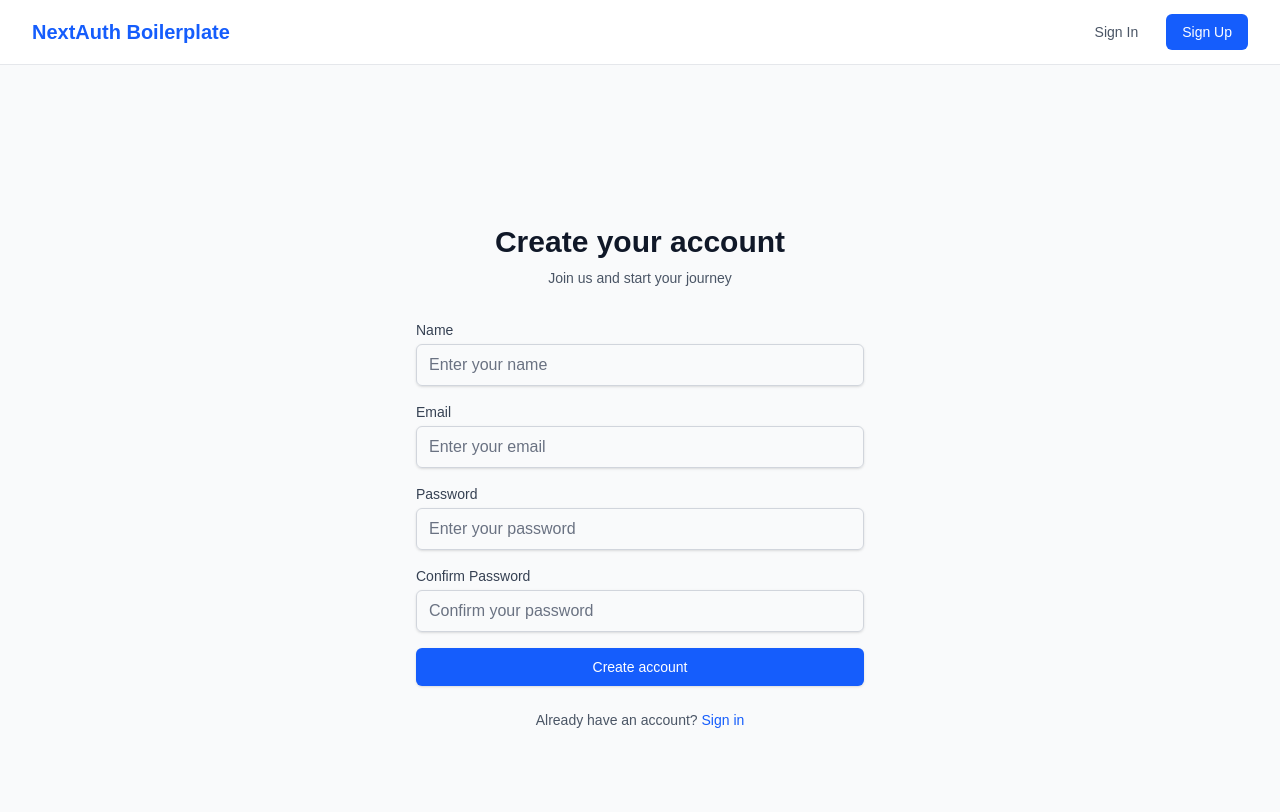
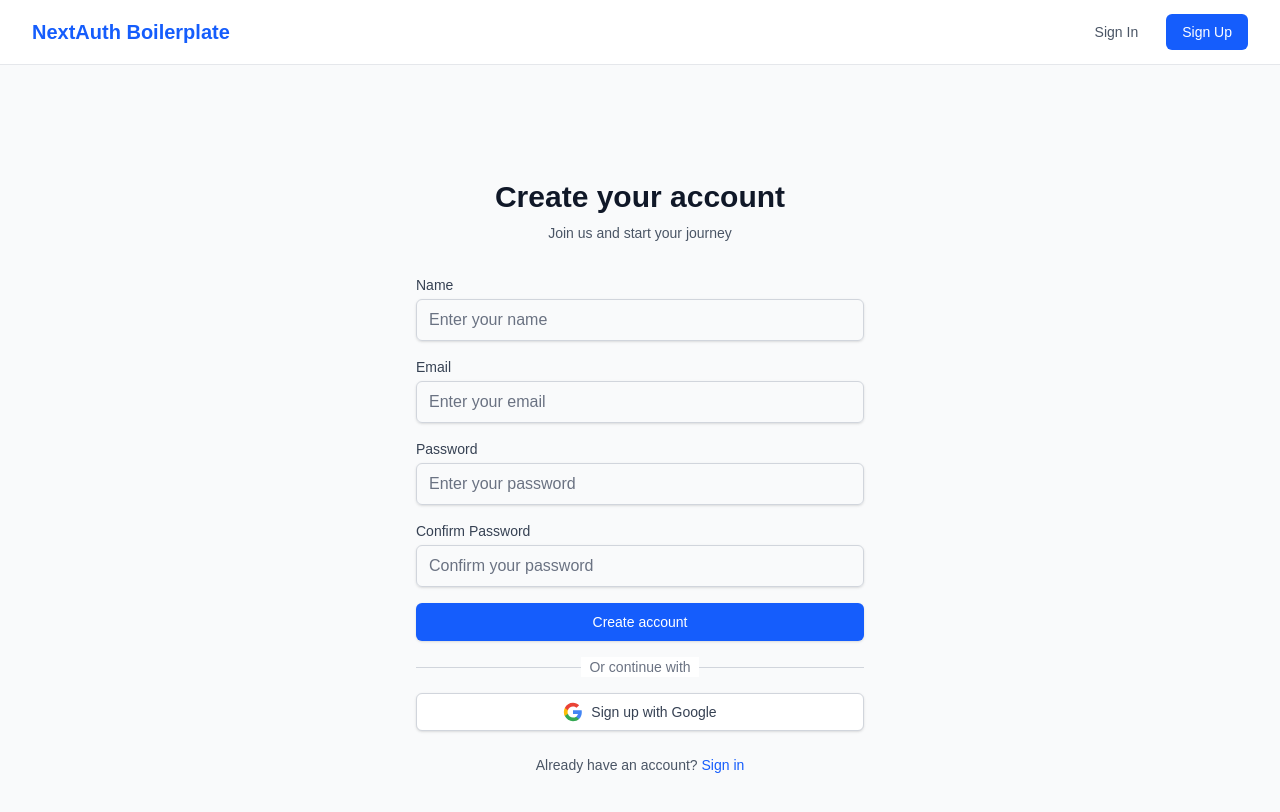
Before and after one commit to allenarduino/nextjs-prisma-auth-boilerplate, a Next.js app: page /auth/register in a window 1280 px wide. Shown: the top 812 px of the page. Built offline with nearby package versions, Linux system fonts and the light colour scheme; no server answers.

Commit message:
feat: implement Google OAuth on registration form with role management

```diff
--- a/src/components/auth/register-form.tsx
+++ b/src/components/auth/register-form.tsx
@@ -2,6 +2,7 @@
 
 import { useState } from 'react';
 import { useRouter } from 'next/navigation';
+import { signIn } from 'next-auth/react';
 import { registerSchema, type RegisterInput } from '@/lib/validations/auth';
 
 // Type guard for Zod errors
@@ -172,6 +173,29 @@
                 >
                     {isLoading ? 'Creating account...' : 'Create account'}
                 </button>
+
+                <div className="relative">
+                    <div className="absolute inset-0 flex items-center">
+                        <div className="w-full border-t border-gray-300" />
+                    </div>
+                    <div className="relative flex justify-center text-sm">
+                        <span className="px-2 bg-white text-gray-500">Or continue with</span>
+                    </div>
+                </div>
+
+                <button
+                    type="button"
+                    onClick={() => signIn('google', { callbackUrl: '/dashboard' })}
+                    className="w-full flex justify-center items-center py-2 px-4 border border-gray-300 rounded-md shadow-sm text-sm font-medium text-gray-700 bg-white hover:bg-gray-50 focus:outline-none focus:ring-2 focus:ring-offset-2 focus:ring-blue-500"
+                >
+                    <svg className="w-5 h-5 mr-2" viewBox="0 0 24 24">
+                        <path fill="#4285F4" d="M22.56 12.25c0-.78-.07-1.53-.2-2.25H12v4.26h5.92c-.26 1.37-1.04 2.53-2.21 3.31v2.77h3.57c2.08-1.92 3.28-4.74 3.28-8.09z" />
+                        <path fill="#34A853" d="M12 23c2.97 0 5.46-.98 7.28-2.66l-3.57-2.77c-.98.66-2.23 1.06-3.71 1.06-2.86 0-5.29-1.93-6.16-4.53H2.18v2.84C3.99 20.53 7.7 23 12 23z" />
+                        <path fill="#FBBC05" d="M5.84 14.09c-.22-.66-.35-1.36-.35-2.09s.13-1.43.35-2.09V7.07H2.18C1.43 8.55 1 10.22 1 12s.43 3.45 1.18 4.93l2.85-2.22.81-.62z" />
+                        <path fill="#EA4335" d="M12 5.38c1.62 0 3.06.56 4.21 1.64l3.15-3.15C17.45 2.09 14.97 1 12 1 7.7 1 3.99 3.47 2.18 7.07l3.66 2.84c.87-2.6 3.3-4.53 6.16-4.53z" />
+                    </svg>
+                    Sign up with Google
+                </button>
             </form>
 
             <div className="mt-6 text-center">
--- a/src/lib/auth.ts
+++ b/src/lib/auth.ts
@@ -62,7 +62,7 @@
     callbacks: {
         async jwt({ token, user }) {
             if (user) {
-                token.role = user.role;
+                token.role = user.role || 'USER';
             }
             return token;
         },
@@ -72,6 +72,17 @@
                 session.user.role = token.role as string;
             }
             return session;
+        },
+        async signIn({ user, account }) {
+            // For Google OAuth users, ensure they have a role
+            if (account?.provider === 'google' && user) {
+                // Update user role if not set
+                await prisma.user.update({
+                    where: { id: user.id },
+                    data: { role: user.role || 'USER' }
+                });
+            }
+            return true;
         },
         async redirect({ url, baseUrl }) {
             // After sign in, redirect to dashboard
```
